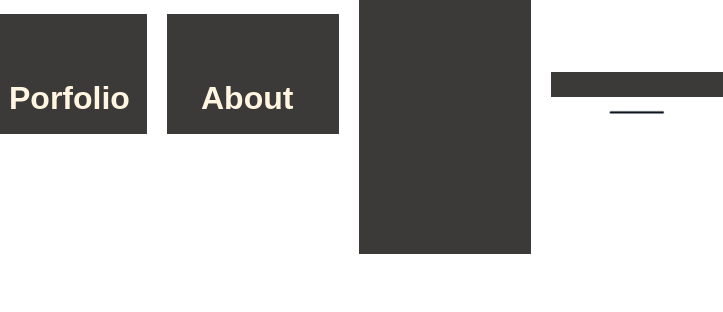
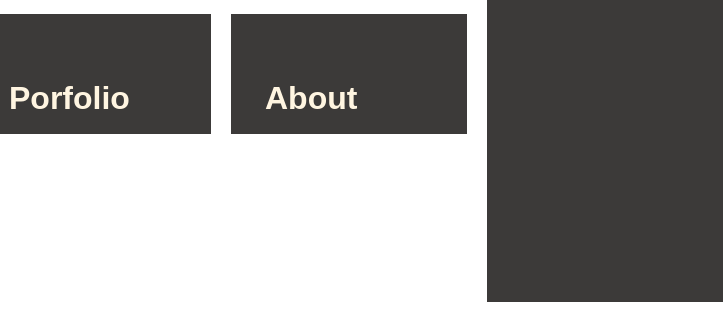
Before and after one commit to kelomo2502/portfolio, a website: page index.html in a window 768 px wide. Shown: the part 326-638 px from the top of the page, 45-768 px from the left. Drawn offline with Linux system fonts and the light colour scheme.

Commit message:
re-add style.css

```diff
--- a/style.css
+++ b/style.css
@@ -1,3 +1,5 @@
+/** @format */
+
 * {
   padding: 0;
   margin: 0;
@@ -537,6 +539,7 @@ footer {
     width: 100%;
     background: #3c3a39;
   }
+
   .portfolio-toggle {
     display: flex;
     justify-content: flex-end;
@@ -556,16 +559,16 @@ footer {
     display: flex;
     justify-content: flex-start;
     flex-direction: column;
-    // height: 60%;
-    height: 45%;
+    height: 57%;
   }
 
-  .home-icon {
+  li .home-icon {
     display: block;
-    height: 25px;
-    margin: 0 auto;
+    height: 35px;
+    margin: 27px auto 0 auto;
     width: 100%;
     margin-top: 20px;
+    background: #fff;
   }
 
   .nav-links li a {
@@ -593,6 +596,10 @@ footer {
   }
 
   .close-menu {
+    display: none;
+  }
+
+  li.home-icon {
     display: none;
   }
 
```
